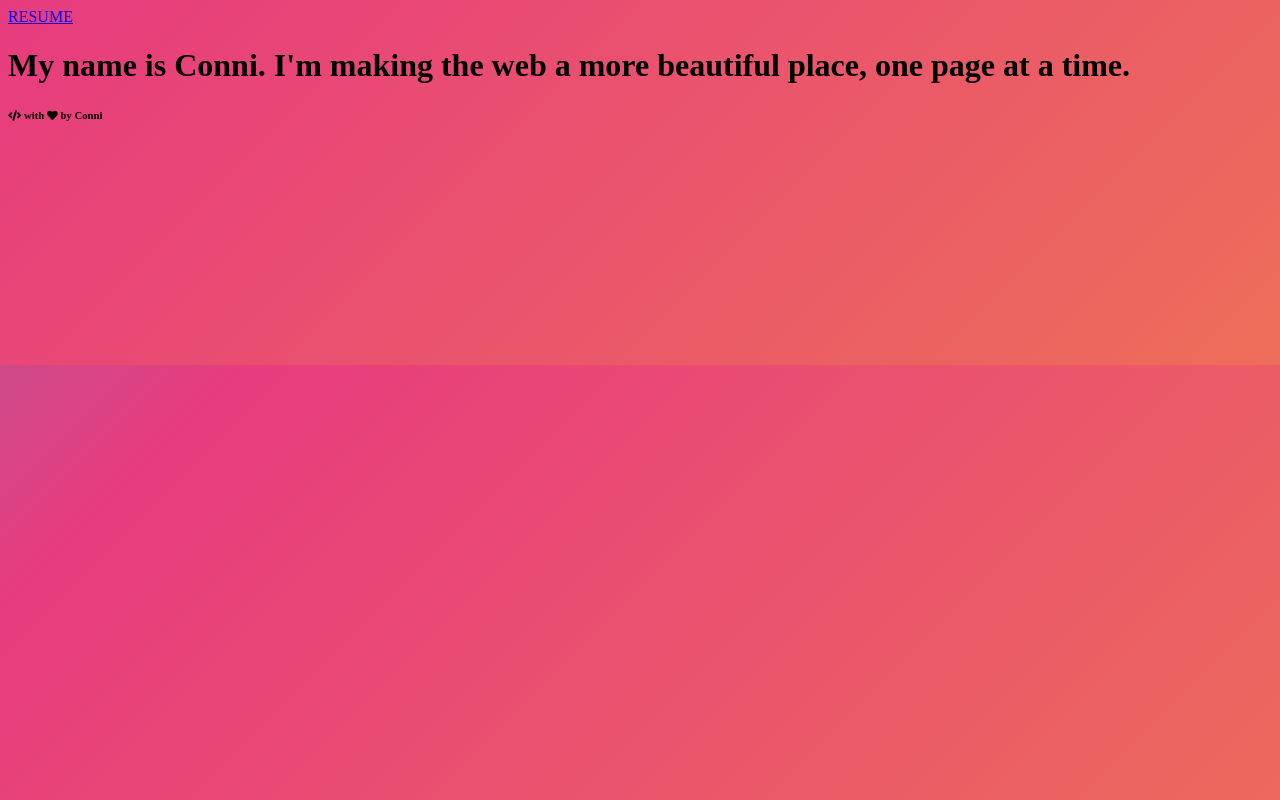
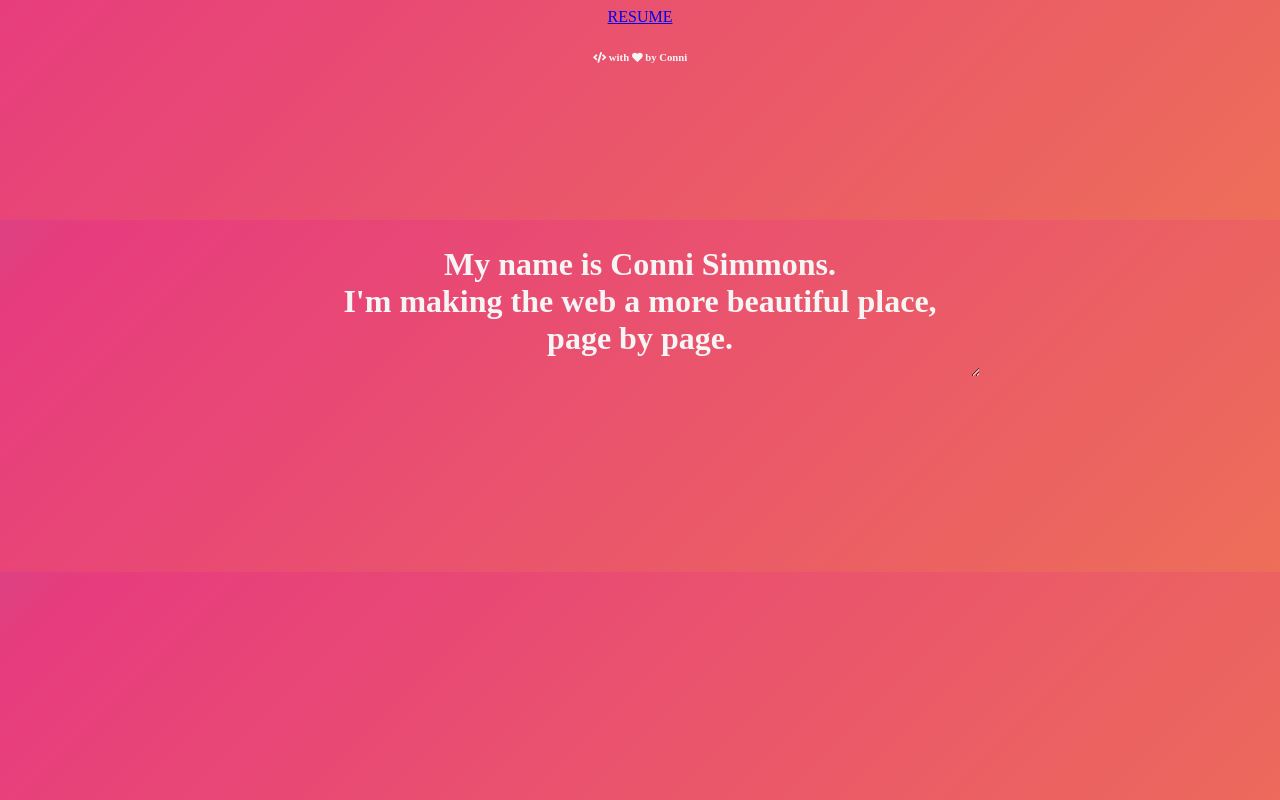
Before and after one commit to ConniSimmons/Portfolio, a plain HTML site: page index.html in a window 1280 px wide. Drawn offline with Linux system fonts and the light colour scheme.

Commit message:
done for now

```diff
--- a/index.html
+++ b/index.html
@@ -3,22 +3,20 @@
 <header>
     <title>Conni's Landing Page</title>
     <link rel="stylesheet" href="landing-style.css" />
+        </style>
 </header>
 <body>
-    <a href="portfolio.html" >RESUME</a>
+          <script src="https://cdnjs.cloudflare.com/ajax/libs/font-awesome/5.11.2/js/all.min.js" integrity="sha256-qM7QTJSlvtPSxVRjVWNM2OfTAz/3k5ovHOKmKXuYMO4=" crossorigin="anonymous"></script>
 
-    <div class="btn-group mt-2 mb-4" role="group" aria-label="actionButtons">
-
-    </div>
-
-
-
-    <script src="https://cdnjs.cloudflare.com/ajax/libs/font-awesome/5.11.2/js/all.min.js" integrity="sha256-qM7QTJSlvtPSxVRjVWNM2OfTAz/3k5ovHOKmKXuYMO4=" crossorigin="anonymous"></script><h1 class="text-light">My name is Conni. I'm making the web a more beautiful place, one page at a time.</h1>
+    <h1>My name is Conni Simmons. <br>
+        I'm making the web a more beautiful place, page by page.</h1>
 
 
 
 </body>
-<footer><h6 class="text-light small font-weight-bold"><i class="fas fa-code"></i> with <i class="fas fa-heart"></i> by Conni</h6></footer>
+<footer>
+    <a href="portfolio.html" >RESUME</a>
+    <h6 class="text-light small font-weight-bold"><i class="fas fa-code"></i> with <i class="fas fa-heart"></i> by Conni</h6></footer>
 
 
 
--- a/landing-style.css
+++ b/landing-style.css
@@ -1,8 +1,11 @@
 body {
 	background: linear-gradient(-45deg, #ee7752, #e73c7e, #23a6d5, #23d5ab);
 	background-size: 400% 400%;
-	animation: gradient 15s ease infinite;
-}
+    animation: gradient 15s ease infinite;
+    color: whitesmoke;
+    text-align: center;
+   }
+
 
 @keyframes gradient {
 	0% {
@@ -15,3 +18,20 @@ body {
 		background-position: 0% 50%;
 	}
 }
+main {
+    position: relative;
+    margin: 0 auto;
+    Padding: 20px;
+    resize: both;
+    overflow: auto;
+}
+h1 {
+    width: 50%;
+    transform: translate(-50%, -50%);
+    position: absolute;
+    top: 35%;
+    left: 50%;
+    padding: 20px;
+    resize: both;
+    overflow: auto;
+}
```
